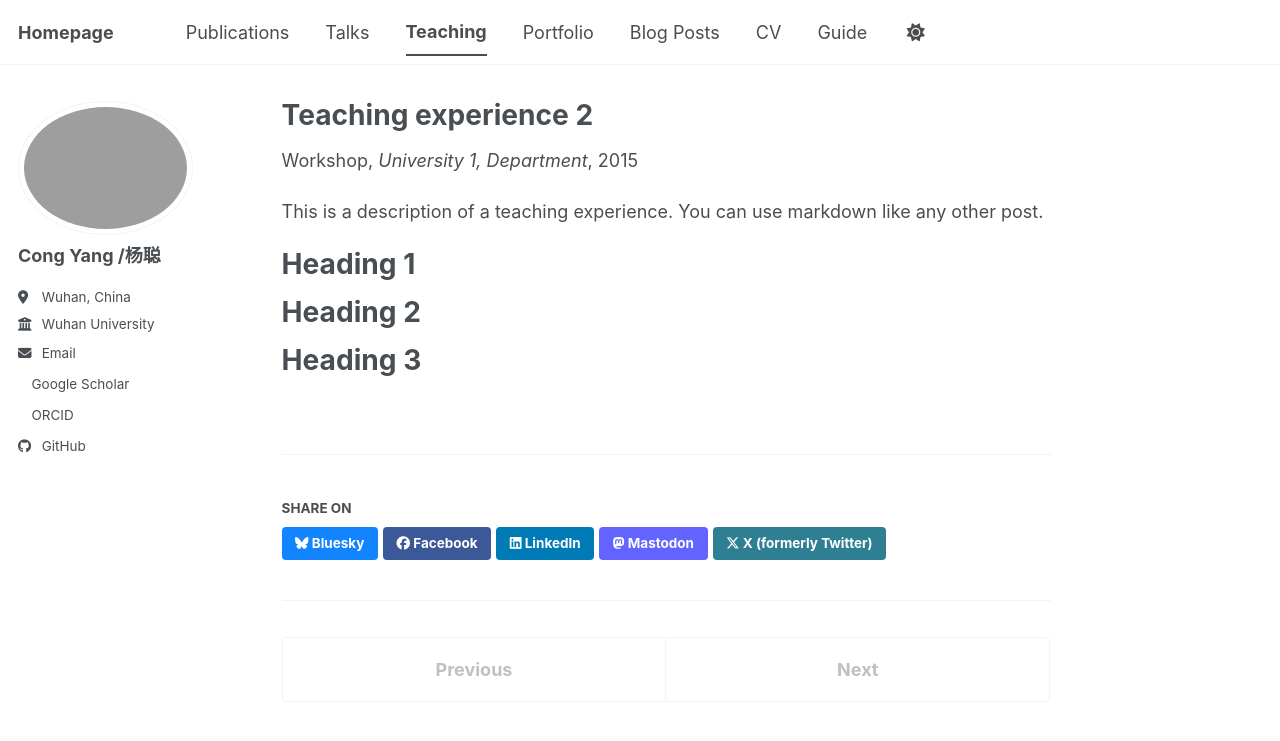
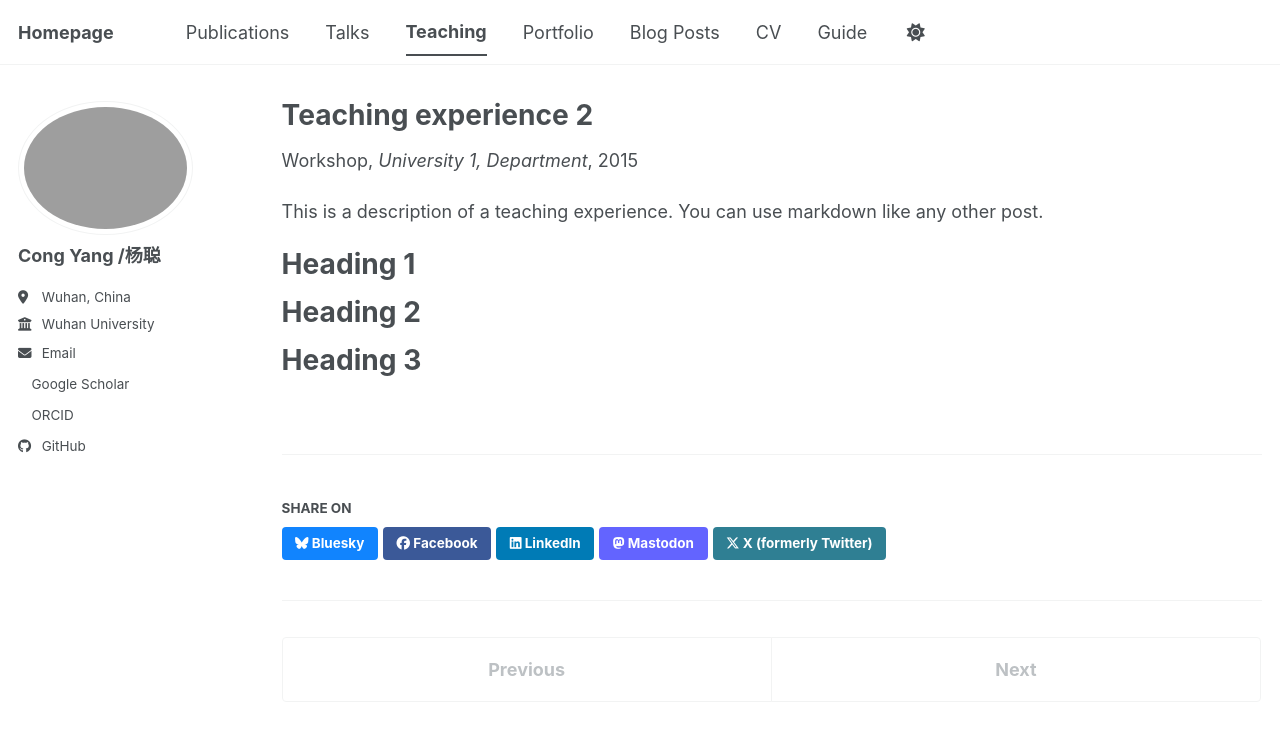
Before and after one commit to yangcong356/yangcong356.github.io, a Jekyll site: the page built from _teaching/2015-spring-teaching-2.md, in a window 1280 px wide. Shown: the top 741 px of the page. Built offline with Jekyll 4.4.1, drawn with Linux system fonts in a browser that asks for light colours; a style sheet for code colours, icons or effects is not loaded.

Commit message:
Update main.scss

```diff
--- a/assets/css/main.scss
+++ b/assets/css/main.scss
@@ -171,3 +171,15 @@
   margin: 0 auto;
   object-fit: contain;
 }
+
+/* Widen the main content area on desktop */
+@media screen and (min-width: 925px) {
+  #main {
+    width: 100%;
+    max-width: 1500px !important;
+  }
+
+  .page {
+    padding-right: 0 !important;
+  }
+}
```
